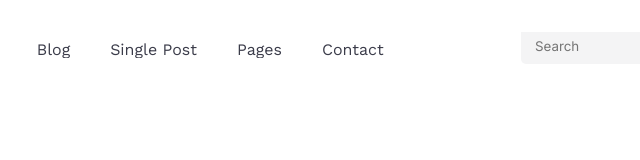
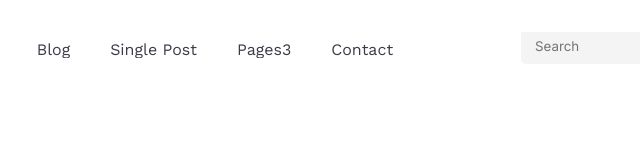
Before and after one commit to Ahmet3Talha/BlogChallenge-MetaBlog, a plain HTML site: page index.html in a window 1280 px wide. Shown: the full height of the page, 464-1104 px from the left. Drawn offline with nearby package versions, Linux system fonts and the light colour scheme.

Commit message:
github desktop deneme

```diff
--- a/index.html
+++ b/index.html
@@ -47,7 +47,7 @@
                   <a class="choose" href="/">Single Post</a>
                 </li>
                 <li id="pages" class="link">
-                  <a class="choose" href="/">Pages</a>
+                  <a class="choose" href="/">Pages3</a>
                 </li>
                 <li id="contact" class="link">
                   <a class="choose" href="/">Contact</a>
```
